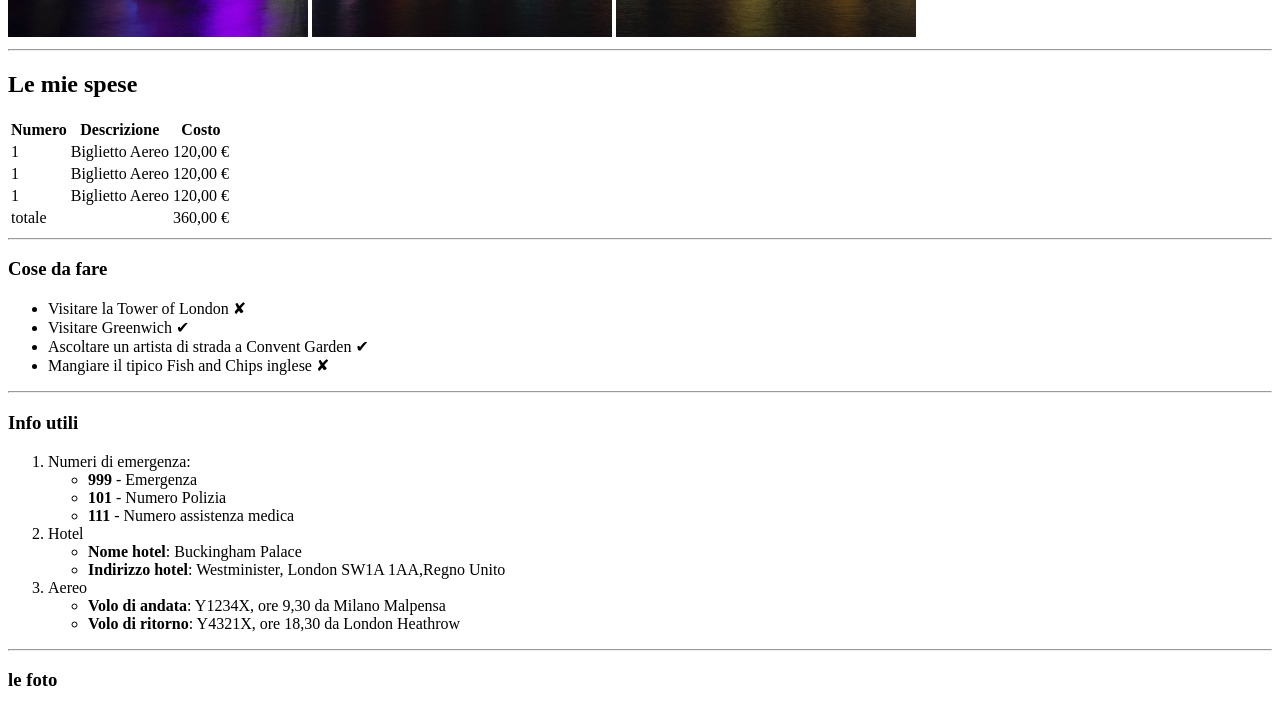
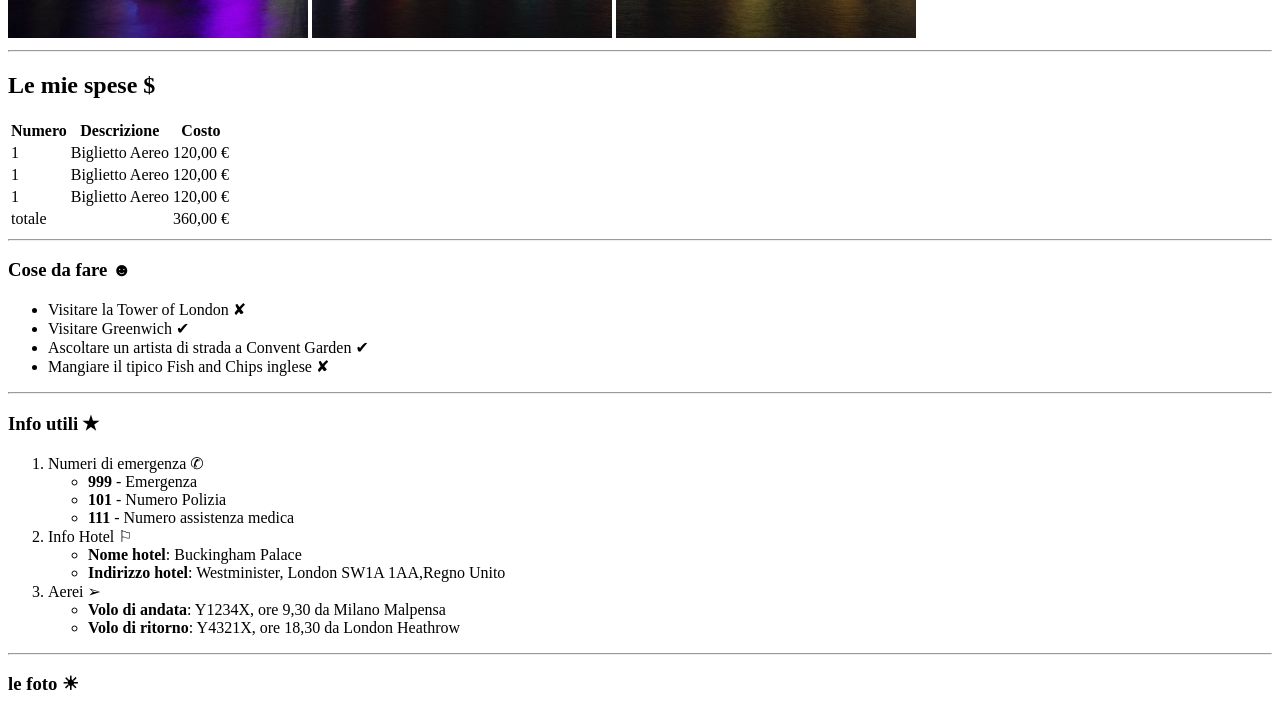
Before and after one commit to Leppo84/html-london-trip, a plain HTML site: page index.html in a window 1280 px wide. Shown: the part 643-1350 px from the top of the page. Drawn offline with Linux system fonts and the light colour scheme; grey boxes are pictures that could not be loaded.

Commit message:
Aggiunta simboli anni 90'

```diff
--- a/index.html
+++ b/index.html
@@ -9,7 +9,7 @@
 <body>
     <header>
         <h1>
-            Il mio viaggio a Londra
+            Il mio viaggio a Londra &#10084;
         </h1>
         <!-- foto trittico -->
         <img src="img/pexels-bill-emrich-230794-0.jpg" alt="london view left">
@@ -20,7 +20,7 @@
             <!-- spese -->
     <section>
 
-        <h2>Le mie spese</h2>
+        <h2>Le mie spese &#36;</h2>
         <table>
             <thead>
                 <tr>
@@ -57,7 +57,7 @@
     <hr>
             <!-- to do -->
     <section>
-        <h3>Cose da fare</h3>
+        <h3>Cose da fare &#9787;</h3>
         <ul>
             <li>Visitare la Tower of London &#10008;</li>
             <li>Visitare Greenwich &#10004;</li>
@@ -68,22 +68,22 @@
     <hr>
             <!-- info -->
     <section>
-        <h3>Info utili</h3>
+        <h3>Info utili &#10029;</h3>
         <ol>
-            <li>Numeri di emergenza:
+            <li>Numeri di emergenza &#9990;
                 <ul>
                     <li><strong>999</strong> <span>-</span> Emergenza</li>
                     <li><strong>101</strong> <span>-</span> Numero Polizia</li>
                     <li><strong>111</strong> <span>-</span> Numero assistenza medica</li>
                 </ul>
             </li>
-            <li>Hotel
+            <li>Info Hotel &#9872;
                 <ul>
                     <li><strong>Nome hotel</strong>: Buckingham Palace</li>
                     <li><strong>Indirizzo hotel</strong>: Westminister, London SW1A 1AA,Regno Unito</li>
                 </ul>
             </li>
-            <li>Aereo
+            <li>Aerei &#10146;
                 <ul>
                     <li><strong>Volo di andata</strong>: Y1234X, ore 9,30 da Milano Malpensa</li>
                     <li><strong>Volo di ritorno</strong>: Y4321X, ore 18,30 da London Heathrow</li>
@@ -93,7 +93,7 @@
     </section>
     <hr>
     <footer>
-        <h3>le foto</h3>
+        <h3>le foto &#9728;</h3>
         <img src="https://www.abta.com/sites/default/files/styles/large/public/media/uploads/london-400x400-compressor_0.jpg" alt="Foto 1">
         <img src="https://pokerstarscareers.com/wp-content/uploads/2020/01/London-Wider-Area-e1597319992670-400x400.jpg" alt="foto 2">
     </footer>
```
